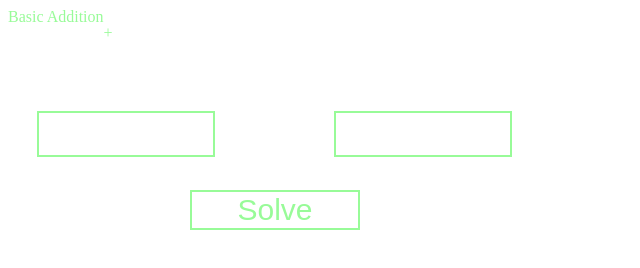
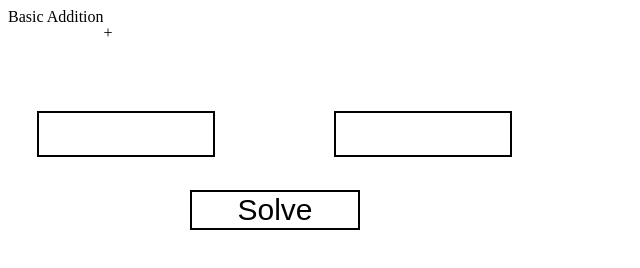
Before and after one commit to MyNameBruh/First-Project, a plain HTML site: page index.html in a window 1280 px wide. Shown: the whole page, without its empty margins (0-640 px from the left). Drawn offline with Linux system fonts and the light colour scheme.

Commit message:
Update style.css

```diff
--- a/style.css
+++ b/style.css
@@ -1,6 +1,6 @@
 body {
     background-color: white;
-    color: palegreen;
+    color: black;
     display: inline-flex;
 }
 
@@ -9,7 +9,7 @@ input {
     width: 170px;
     display: flex;
     text-align: center;
-    border: 2px palegreen solid;
+    border: 2px black solid;
     outline: none;
     cursor: text;
     position: fixed;
@@ -21,7 +21,7 @@ input {
     width: 170px;
     display: flex;
     text-align: center;
-    border: 2px palegreen solid;
+    border: 2px black solid;
     background-color: white;
     outline: none;
     cursor: pointer;
@@ -30,7 +30,7 @@ input {
     left: 190px;
     text-align: center;
     justify-content: center;
-    color: palegreen;
+    color: black;
     font-size: 30px;
 }
 
```
